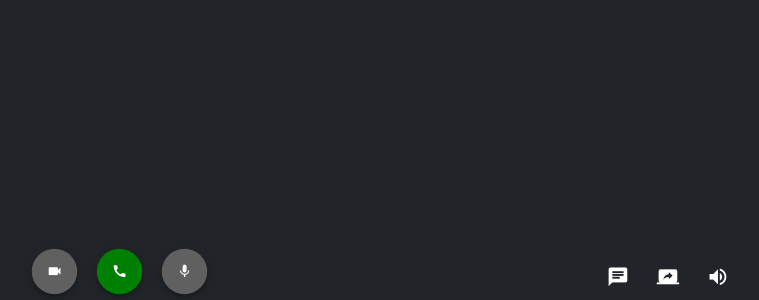
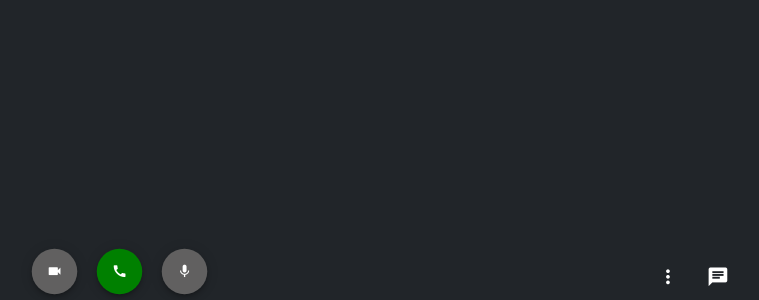
Before and after one commit to adityadahal/Video-Chat, an Angular app: page / in a window 1280 px wide. Shown: the part 500-800 px from the top of the page, without its empty margins (521-1280 px from the left). Built offline with nearby package versions, Linux system fonts and the light colour scheme.

Commit message:
Dropdown for settings added and decreased its width

```diff
--- a/src/app/pages/room/room.component.html
+++ b/src/app/pages/room/room.component.html
@@ -165,6 +165,9 @@
 
 
 
+
+
+
                     <!-- <div *ngFor="let msg of chatMessages" class="toast-body text-message  text-black">
                       <strong class="me-auto toast-header">{{msg.name}}</strong>
                       <small class="toast-body  text-message  text-black"> {{msg.message }}</small>
@@ -295,8 +298,25 @@
 
         </div>
       </div>
-      <div class="col-4 ">
+      <div class="col-6 ">
         <div class=" text-white align-items-end status  ">
+          <div class="dropup">
+            <button class="bg-dark toolbar-icon-end  " type="button" id="dropdownMenuButton1" data-bs-toggle="dropdown"
+              aria-expanded="false">
+              <mat-icon class="white-icon">more_vert</mat-icon>
+
+            </button>
+            <div class="dropdown-menu bg-dark" style="text-decoration: none !important;">
+              <button class="dropdown-item" (click)="onShare()">
+                <mat-icon class="white-icon">screen_share</mat-icon>
+              </button>
+              <button class="dropdown-item" (click)="onShare()">
+                <mat-icon class="white-icon">settings</mat-icon>
+              </button>
+
+
+              <!-- <li><a class="dropdown-item" href="#">Something else here</a></li> -->
+            </div>
             <button type="button" (click)="toggleChat()" class="bg-dark toolbar-icon-end ">
               <mat-icon class="white-icon">chat </mat-icon>
               <span *ngIf="chatData.numMissedMessages > 0"
@@ -305,12 +325,13 @@
                 <span class="visually-hidden">unread messages</span>
               </span>
             </button>
-          <button type="button" (click)="onShare()" class="bg-dark toolbar-icon-end">
+          </div>
+          <!-- <button type="button" (click)="onShare()" class="bg-dark toolbar-icon-end">
             <mat-icon class="white-icon">screen_share</mat-icon>
-          </button>
-          <button type="button" (click)="toggleSpeaker()" class="bg-dark toolbar-icon-end">
+          </button> -->
+          <!-- <button type="button" (click)="toggleSpeaker()" class="bg-dark toolbar-icon-end">
             <mat-icon class="white-icon">{{speakerIcon}}</mat-icon>
-          </button>
+          </button> -->
 
 
 
--- a/src/app/pages/room/room.component.less
+++ b/src/app/pages/room/room.component.less
@@ -99,6 +99,7 @@
 }
 .white-icon{
   color: white;
+
 }
 
 .green-icon{
@@ -120,6 +121,13 @@
   text-align: center;
 }
 
+// .dropdown-css{
+//   max-width: 50%;
+// }
+
+.dropdown-menu{
+  min-width: 40% !important;
+}
 
 .mat-icon{
   font-size: 1.4rem;
```
Lines whose indentation alone changed are shown as unchanged.
